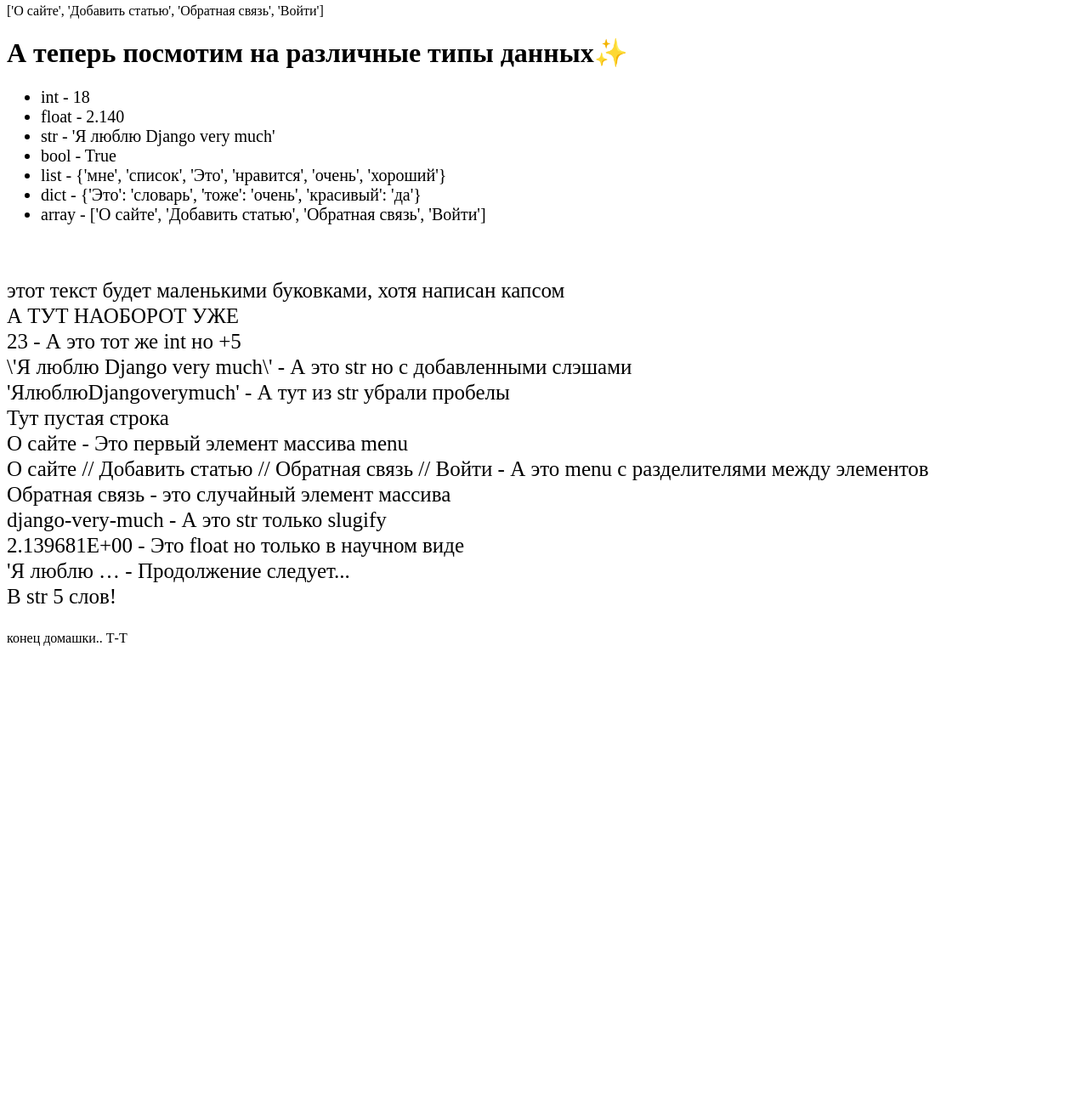
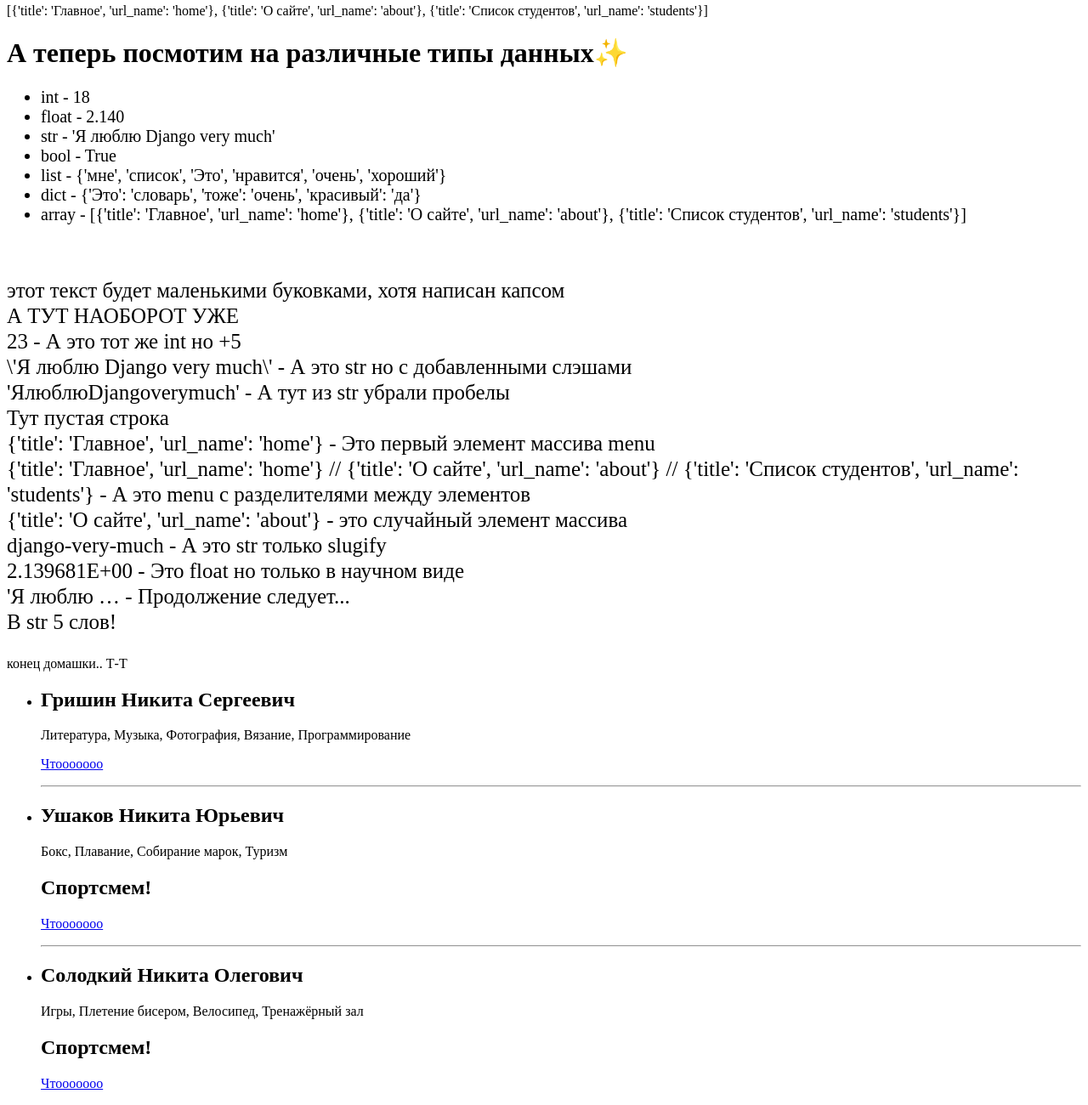
Before and after one commit to NiclBro301/Course2, a Django app: page / in a window 1280 px wide. Shown: the part 427-1727 px from the top of the page at 85% size. Before the commit the page ends 1187 px from the top, so only its background shows below. Run offline with Django 4.2, Linux system fonts and the light colour scheme.

Commit message:
ДЗ: 1.Применить три варианта цикла forloop 2.Выполнить 3 варианта оператора if (> < elif else) 3.Сделать menu для каждой страницы с перессылками типа url (<a href="{% url 'student' p.id %}">)

```diff
--- a/coolsite/women/templates/women/index.html
+++ b/coolsite/women/templates/women/index.html
@@ -51,5 +51,26 @@
     В str {{ str|wordcount }} слов!<br>
 </p>
 конец домашки.. Т-Т
+<br>
+
+<ul>
+    {% for p in posts %}
+    <li>
+        <h2>{{p.FIO}}</h2>
+        <p>{{p.interesting}}</p>
+
+        {% if p.is_sport == True %}
+        <h2>Спортсмем!</h2>
+        {% endif %}
+
+        <p><a href="{% url 'student' p.id %}">Чтооооооо</a></p>
+
+        {% if not forloop.last %}
+        <hr>
+        {% endif %}
+    </li>
+    {% endfor %}
+</ul>
+
 </body>
 </html>
--- a/coolsite/women/urls.py
+++ b/coolsite/women/urls.py
@@ -24,12 +24,14 @@ register_converter(AlphabetConverter, "alph")
 
 urlpatterns = [
     path('', main, name='home'),
+    path('post_detail/', post_detail),
     path('one/', one),
     path('two/', two),
-    path('student/<int:student_id>/', student),
+    path('student/<int:student_id>/', student, name='student'),
     path('slug/<slug:slug1>/', slug),
     path('year/<int:year_id>/', years),
     path('three/', three),
     path('four/', four),
-    path('articles/<alph:cat_id>/', category)
+    path('articles/<alph:cat_id>/', category),
+
 ]
--- a/coolsite/women/views.py
+++ b/coolsite/women/views.py
@@ -6,10 +6,18 @@ from django.db import models
 #Модуль для хранения представлений
 # Create your views here.
 
-menu = ['О сайте', 'Добавить статью', 'Обратная связь', 'Войти']
+menu = [{'title': 'Главное', 'url_name': 'home'},
+        {'title': 'О сайте', 'url_name': 'about'}, #СДЕЛАЙ ЭТУ СТРАНИЦУ Я ТЕБЯ УМОЛЯЮ ПРОШУ
+        {'title': 'Список студентов', 'url_name': 'students'}
+        ]
 list = {'Это', 'список', 'хороший', 'очень', 'мне', 'очень', 'нравится'}
 dict = {'Это':'словарь', 'тоже':'очень', 'красивый':'да'}
 
+
+data_bd = [{'id':5, 'FIO': 'Гришин Никита Сергеевич', 'interesting': 'Литература, Музыка, Фотография, Вязание, Программирование', 'is_sport':False},
+            {'id':12, 'FIO': 'Ушаков Никита Юрьевич', 'interesting': 'Бокс, Плавание, Собирание марок, Туризм', 'is_sport':True},
+            {'id':11, 'FIO': 'Солодкий Никита Олегович', 'interesting': 'Игры, Плетение бисером, Велосипед, Тренажёрный зал', 'is_sport':True},
+           ]
 
 def main(request):
     data = {'title':'Главная страница',
@@ -21,9 +29,10 @@ def main(request):
             'str': "'Я люблю Django very much'",
             'bool': True,
             'null': "",
+            'posts': data_bd,
             }
 
-    return render(request, 'women/index.html', data)
+    return render(request, 'women/index.html', context=data)
 
 def one(request):
     raise serverError(exception=500)
@@ -65,7 +74,13 @@ def category(request,cat_id):
     return HttpResponse(f'<h1>{cat_id}</h1><br>'
                         f'<h2>Очень хорошая буковка, красивая :)</h2>')
 
-
+def post_detail(request):
+    res = request.GET
+    t = dict(res)
+    a=''
+    for key,value in t.items():
+        a+=f'{key}={value[0]}|'
+    return HttpResponse(f'<h1>Добро-пожаловать на сервер "{a}"</h1>')
 ##################################################################################################################
 
 
```
